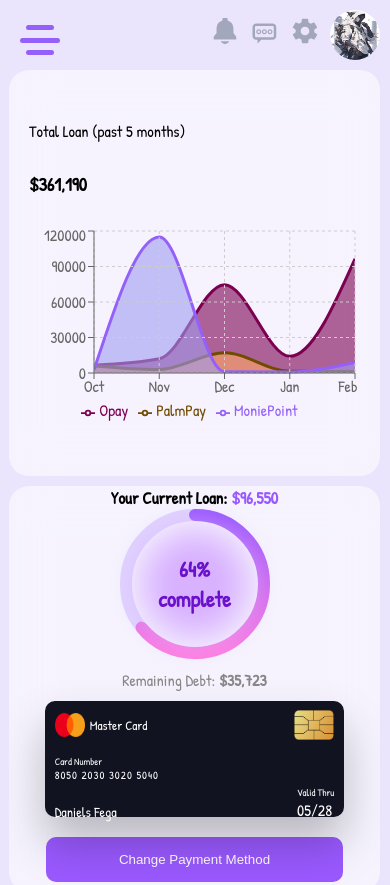
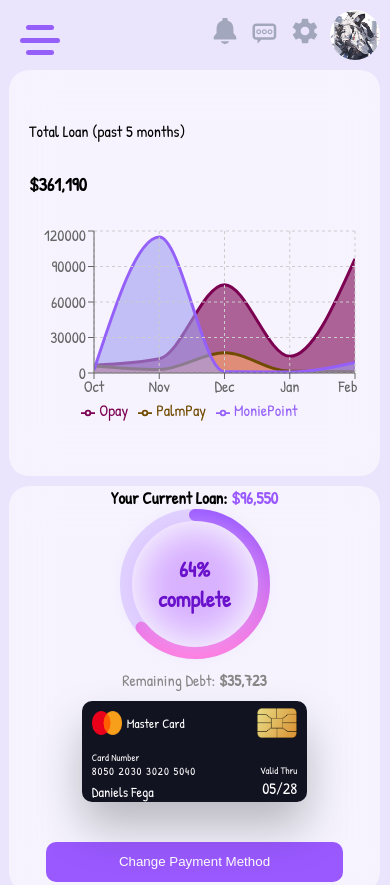
Before and after one commit to OghenefegaOmajene/FundR, a React (Vite) app: page /Body in a window 390 px wide. Shown: the top 885 px of the page. Built offline with nearby package versions, Linux system fonts and the light colour scheme; a web font is replaced by a local one.

Commit message:
Responsiveness Formatting

```diff
--- a/components/BankCard/BankCard.css
+++ b/components/BankCard/BankCard.css
@@ -3,7 +3,7 @@
 
 .card {
   /* position: relative; */
-  height: 150px;
+  height: 120px;
   width: 80%;
   padding: 10px;
   left: -10px;
@@ -20,7 +20,7 @@
 
 .card .card {
   position: absolute;
-  height: 100%;
+  height: 80%;
   width: 100%;
   /* padding: 20px; */
   border-radius: 10px;
@@ -59,15 +59,31 @@
 
 .card-details {
   /* border: 2px solid white; */
-  /* height: 30%; */
+  height: 50%;
   width: 100%;
   display: flex;
   /* margin-top: 40px; */
-  /* flex-direction: column; */
-  align-items: flex-end;
+  flex-direction: column;
+  /* align-items: flex-end; */
   justify-content: space-between;
 }
+.name-number, .valid-date{
 
+  width: 100%;
+  height: 50%;
+}
+.valid-date{
+  /* background-color: palevioletred; */
+  display: flex;
+  justify-content: space-between;
+  align-items: center;
+}
+.valid{
+  display: flex;
+  flex-direction: column;
+  align-items: end;
+  justify-content: end;
+}
 h6 {
   font-size: 10px;
   font-weight: 400;
@@ -213,3 +229,26 @@
     font-size: 14px;
   }
 }
+
+@media screen and (max-width: 620px) {
+  .card{
+    width: 50%;
+    height: 120px;
+  }
+
+}
+
+@media screen and (max-width: 380px) {
+  .card{
+    width: 70%;
+    /* height: 100px; */
+  }
+
+}
+
+@media screen and (max-height: 840px) {
+  .card{
+    height: 200px;
+  }
+
+}
--- a/components/BankCard/BankCard.jsx
+++ b/components/BankCard/BankCard.jsx
@@ -20,12 +20,17 @@
                     <div className="name-number">
                         <h6>Card Number</h6>
                         <h5 className="number">8050 2030 3020 5040</h5>
-                        <h5 className="name">Daniels Fega</h5>
+
                     </div>
 
                     <div className="valid-date">
-                        <h6>Valid Thru</h6>
-                        <h5>05/28</h5>
+                        <h5 className="name">Daniels Fega</h5>
+
+                        <div className="valid">
+                            <h6>Valid Thru</h6>
+                            <h5>05/28</h5>
+                        </div>
+
                     </div>
                 </div>
             </div>
--- a/components/Body/Body.css
+++ b/components/Body/Body.css
@@ -2,7 +2,7 @@
 @import url('https://fonts.googleapis.com/css2?family=Merriweather:ital,wght@0,300;0,400;0,700;0,900;1,300;1,400;1,700;1,900&family=MuseoModerno:ital,wght@0,100..900;1,100..900&family=Patrick+Hand&family=Poppins:ital,wght@0,100;0,200;0,300;0,400;0,500;0,600;0,700;0,800;0,900;1,100;1,200;1,300;1,400;1,500;1,600;1,700;1,800;1,900&family=Teko:wght@300..700&display=swap');
 .body{
     width: 85%;
-    height: 180vh;
+    height: 170vh;
     padding: 10px;
     background-color: #EAE5FC;
     display: flex;
@@ -258,3 +258,10 @@
         /* width: 110%; */
     }
 }
+
+/* @media screen and (max-width: 365px){
+    .currentLoan{
+        grid-column: 1 / span 3;
+        grid-row: 2 / span 2;
+    }
+} */
--- a/components/Sidebar/Sidebar.css
+++ b/components/Sidebar/Sidebar.css
@@ -158,10 +158,12 @@
         align-items: center;
         /* height: 90vh; */
     }
+    .logOutBtn{
+        background-color: #9660f92c;
+        backdrop-filter: blur(20px);
+    }
     .sideNavLinks, .logOutBtn{
         padding: 0;
-        background-color: #9660f92c;
-        backdrop-filter: blur(20px);
         /* border: 1px solid black; */
         width: 50%;
         border-radius: 10px;
```
